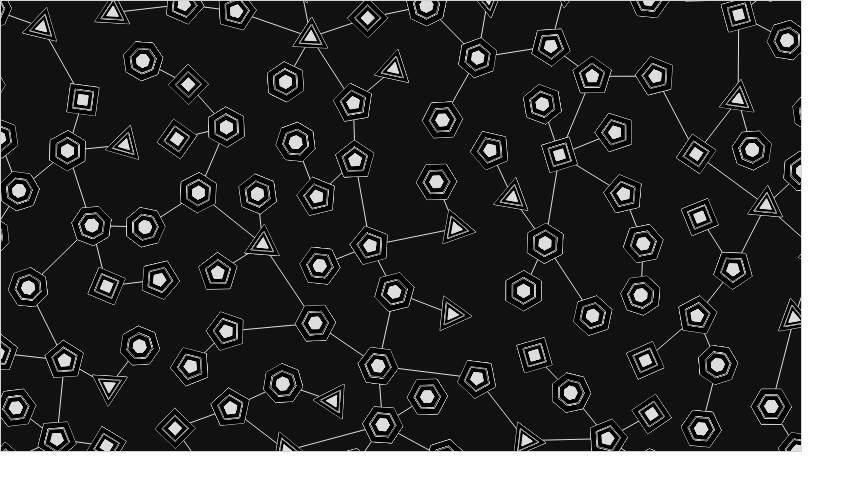
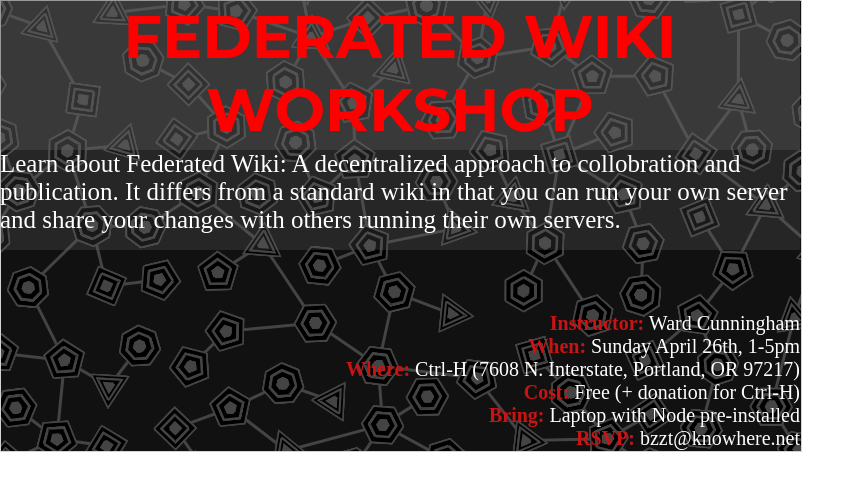
Before and after one commit to bzztbomb/fed_wiki_flyer, a plain HTML site: page index.html in a window 1280 px wide. Shown: the whole page, without its empty margins (0-865 px from the left). Drawn offline with nearby package versions, Linux system fonts and the light colour scheme.

Commit message:
This is the part where I hate it again.

```diff
--- a/flyer.js
+++ b/flyer.js
@@ -4,7 +4,7 @@ $(document).ready(function()
 	 	ctx = canvas.get(0).getContext("2d"),
 	 	width = canvas.width(),
 	 	height = canvas.height(),
-		dark = "#DDDDDD",
+		dark = "#444444",
 	 	light = "#000000",
 	 	curCircles = [],
 	 	radius = 20;
@@ -12,6 +12,8 @@ $(document).ready(function()
 	ctx.fillStyle = "#111111";
 	ctx.fillRect(0,0,width,height);
 	ctx.translate(0.5, 0.5);
+	ctx.imageSmoothingEnabled = true;
+	ctx.lineWidth = 3;
 
 	function line(x1,y1,x2,y2) {
 		ctx.beginPath();
@@ -80,7 +82,7 @@ $(document).ready(function()
 		var num_sides = Math.floor(3 + Math.random() * 5);
 		var t = Math.random() * 2 * Math.PI;
 		var j, q;
-		var radii = [1.0, 0.66, 0.60, 0.33];
+		var radii = [1.0, 0.99, 0.66, 0.60, 0.25];
 
 		for (q = 0; q < radii.length; q++) {
 			ctx.beginPath();
@@ -94,7 +96,7 @@ $(document).ready(function()
 					ctx.lineTo(x,y);
 				t += (Math.PI * 2) / num_sides;
 
-				ctx.fillStyle = (q == 3 ? dark : light);
+				ctx.fillStyle = (q == 4 ? dark : light);
 				ctx.strokeStyle = dark;
 				ctx.stroke();
 				ctx.fill();
--- a/index.html
+++ b/index.html
@@ -3,12 +3,82 @@
 <link rel="stylesheet" type="text/css" href="flyer.css" />
 <body>
 
+<script src="https://ajax.googleapis.com/ajax/libs/jquery/1.9.0/jquery.min.js"></script>
+<script src="flyer.js"></script>
+<link href='http://fonts.googleapis.com/css?family=Montserrat:700' rel='stylesheet' type='text/css'>
+
+<style>
+* { margin:0; padding:0; } /* to remove the top and left whitespace */
+
+html, body { width:100%; height:100%; } /* just to be sure these are full screen*/
+
+canvas { display:block; } /* To remove the scrollbars */
+
+#info-container {
+  position: absolute;
+  left: 0px;
+  top: 0px;
+  width: 800px;
+  height: 450px;
+  color: white;
+}
+
+#header {
+  background-color: rgba(99, 99, 99, 0.5);
+  font-size: 40px;
+  height: 150px;
+  text-align: center;
+  vertical-align: middle;
+}
+
+#header h1 {
+  color: red;
+  font-size: 60px;
+  font-family: "Montserrat";
+  font-weight: bold;
+}
+
+#subheader {
+  background-color: rgba(99, 99, 99, 0.25);
+  height: 100px;
+  font-size: 25px;
+}
+
+#more-info {
+  font-size: 20px;
+  text-align: right;
+  position: absolute;
+  bottom: 0;
+  width: 800px;
+}
+
+.info-type {
+  font-weight: bold;
+  color: rgb(200,20,20);
+}
+
+</style>
+
 <canvas id="myCanvas" width="800" height="450" style="border:1px solid #d3d3d3;">
 Your browser does not support the HTML5 canvas tag.
 </canvas>
 
-<script src="https://ajax.googleapis.com/ajax/libs/jquery/1.9.0/jquery.min.js"></script>
-<script src="flyer.js"></script>
+<div id="info-container">
+  <div id="header">
+    <h1>FEDERATED WIKI WORKSHOP</h1>
+  </div>
+  <div id="subheader">
+    Learn about Federated Wiki: A decentralized approach to collobration and publication.  It differs from a standard wiki in that you can run your own server and share your changes with others running their own servers.
+  </div>
+  <div id="more-info">
+    <span class="info-type">Instructor:</span> Ward Cunningham <br>
+    <span class="info-type">When:</span> Sunday April 26th, 1-5pm <br>
+    <span class="info-type">Where:</span> Ctrl-H (7608 N. Interstate, Portland, OR 97217) <br>
+    <span class="info-type">Cost:</span> Free (+ donation for Ctrl-H) <br>
+    <span class="info-type">Bring:</span> Laptop with Node pre-installed <br>
+    <span class="info-type">RSVP:</span> bzzt@knowhere.net <br>
+  </div>
+</div>
 
 </body>
 </html>
```
